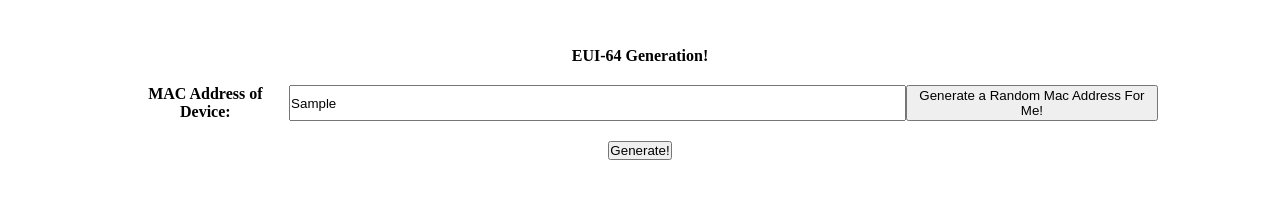
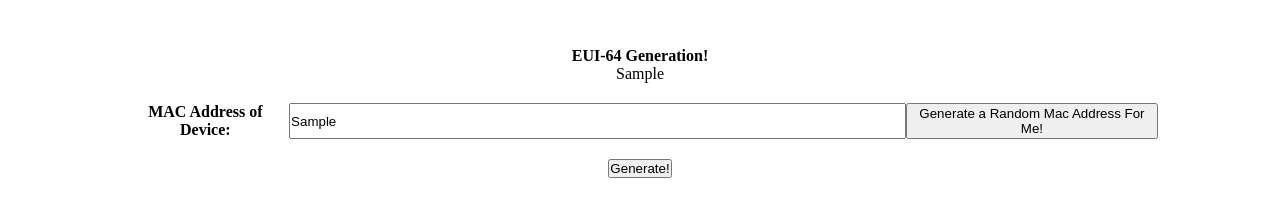
Before and after one commit to de-mark/algorithm_ipv6-eui-64, a plain HTML site: page index.html in a window 1280 px wide. Both pictures are taken after typing "Sample" into the empty fields and a click on the button "Generate!". Shown: the part 100-316 px from the top of the page. Drawn offline with Linux system fonts and the light colour scheme.

Commit message:
Added filter that transforms whichever byte delimiter the user used to a colon

```diff
--- a/assets/js/generateDiv.js
+++ b/assets/js/generateDiv.js
@@ -45,3 +45,16 @@ const generateMACID = () => {
 const addNewMACID = () => {
     document.getElementById("macAddress").value = generateMACID();
 }
+
+const generateEUI64 = (cleanedMacAddress) => {
+    return cleanedMacAddress;
+}
+
+const addNewEUI64 = () => {
+    let rawMacAddress = document.getElementById("macAddress").value;
+    // Since MAC address bytes can be separated by other symbols as well, we're taking the extra step to replace all symbols with colons
+    rawMacAddress = rawMacAddress.replace(/[.,\/#!$%+\^&\*;:{}=\-_`~()]/g,":");
+    let cleanedMacAddress = rawMacAddress.split(":");
+
+    document.getElementById("generatedID").innerHTML = generateEUI64(cleanedMacAddress);
+}
--- a/index.html
+++ b/index.html
@@ -28,16 +28,21 @@
             <div id="mainArea">
                 <h4>EUI-64 Generation!</h4>
 
+                <div id="generatedID">
+                    <!-- NEW EUI will be added here -->
+                </div>
+                <div id="errorDiv">
+                    <!-- Error Messages will be added here -->
+                </div>
+
+
                 <div class="inputGroup">
                     <p><b>MAC Address of Device:</b></p>
                     <input type="text" id="macAddress">
                     <button onclick="addNewMACID()">Generate a Random Mac Address For Me!</button>
                 </div>
 
-                <button>Generate!</button>
-            </div>
-            <div id="generatedID">
-
+                <button onclick="addNewEUI64()">Generate!</button>
             </div>
         </div>
     </div>
```
